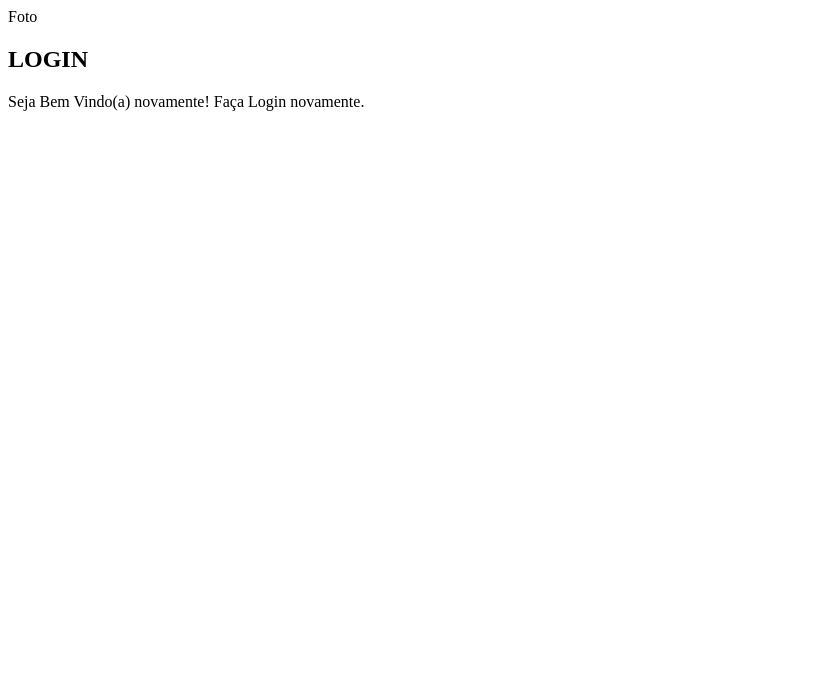
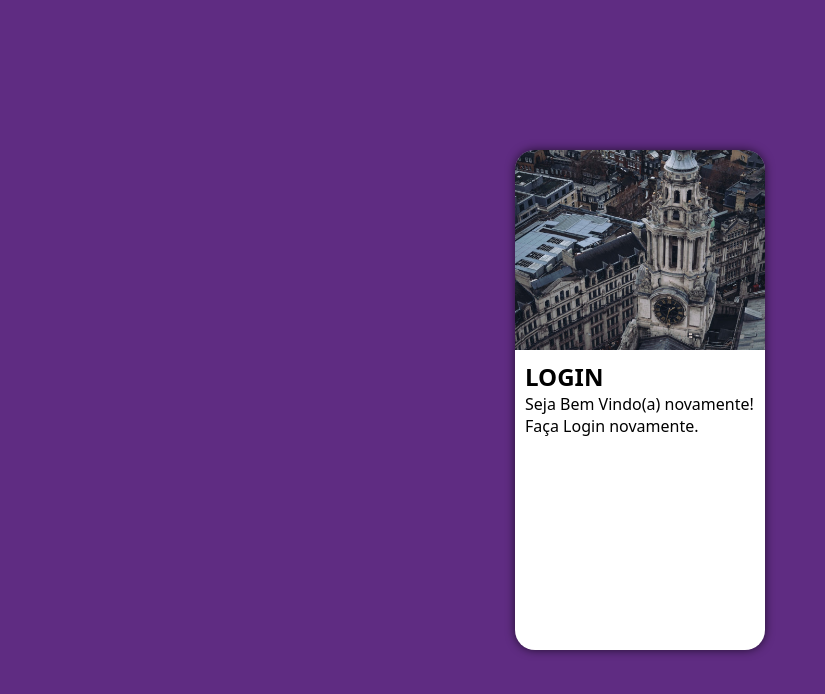
Before and after one commit to devyuriferreira/teladelogin, a plain HTML site: page index.html in a window 1280 px wide. Shown: the whole page, without its empty margins (0-825 px from the left). Drawn offline with Linux system fonts and the light colour scheme.

Commit message:
inserindo estilos na tela de login

```diff
--- a/estilos/style.css
+++ b/estilos/style.css
@@ -9,3 +9,54 @@
     Lilás #5f2c82;
 
 */
+:root {
+    --cor01-: #5f2c82;
+    --cor02-: #49a09d;
+}
+
+* {
+    font-family: system-ui, -apple-system, BlinkMacSystemFont, 'Segoe UI', Roboto, Oxygen, Ubuntu, Cantarell, 'Open Sans', 'Helvetica Neue', sans-serif;
+    padding: 0px;
+    margin: 0px;
+    box-sizing: border-box;
+}
+
+
+body, html {
+    background-color:var(--cor01-);
+    height: 100vh;
+    width: 100vw;
+}
+
+main {
+    position: relative;
+    height: 100vh;
+    width: 100vw;
+}
+
+section#login {
+    position: absolute;
+    top: 50%;
+    left: 50%;
+    transform: translate(-50%, -50%);
+    overflow: hidden;
+    background-color: white;
+    width: 250px;
+    height: 500px;
+    border-radius: 20px;
+    box-shadow: 0px 0px 10px rgba(0, 0, 0, 0.644);
+}
+
+#imagem {
+    display: block;
+    background: var(--cor01-) url(../imagens/loginpic.jpg) no-repeat;
+    background-size: cover;
+    height: 200px;
+    background-position: right center;
+}
+
+#formulario {
+    display: block;
+    padding: 10px;
+
+}
--- a/index.html
+++ b/index.html
@@ -12,7 +12,7 @@
     <main>
         <section id="login">
             <div id="imagem">
-                Foto
+
             </div>
             <div id="formulario">
                 <h1>LOGIN</h1>
```
